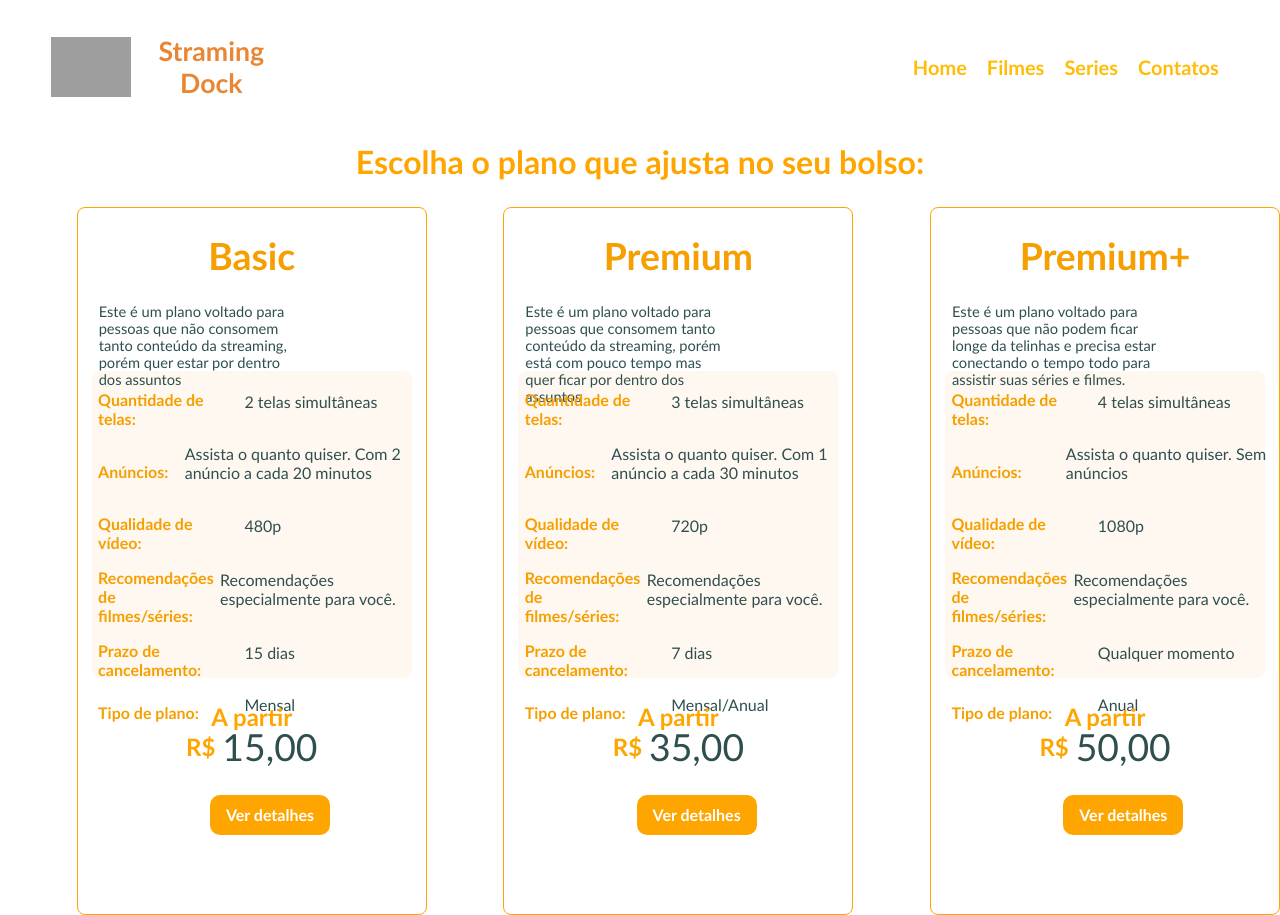
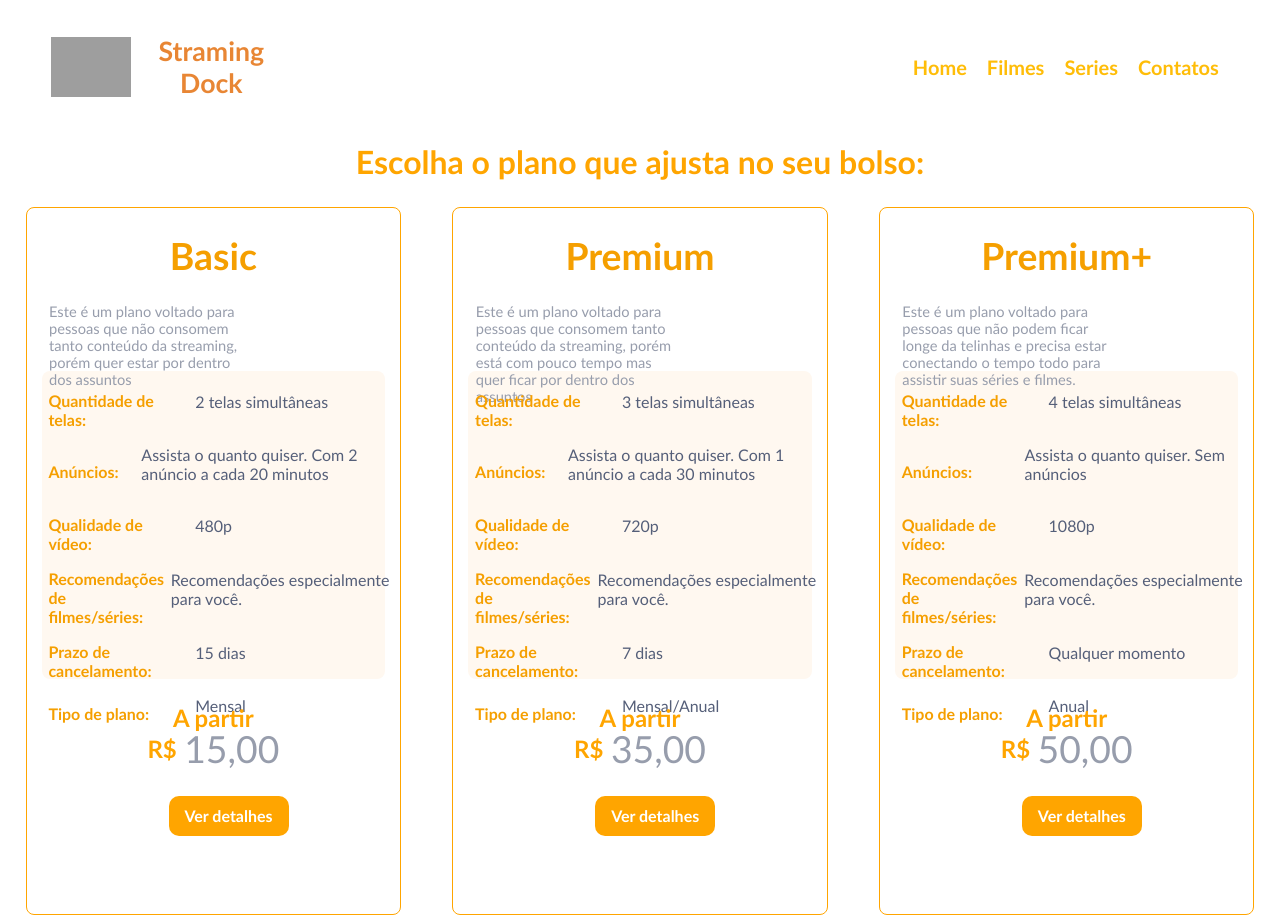
Before and after one commit to JonissonGomes/globotech-react, a React (Create React App) app in the folder streaming-academy/: page / in a window 1280 px wide. Built offline with nearby package versions, Linux system fonts and the light colour scheme; grey boxes are pictures that could not be loaded.

Commit message:
Inserindo um pouco de dinamicidade e alterando cores das letras

```diff
--- a/streaming-academy/src/pages/Home/index.css
+++ b/streaming-academy/src/pages/Home/index.css
@@ -8,6 +8,7 @@
     margin-top: 2%;
     align-content: center;
     margin-bottom: 0;
+    justify-content: center;
 }
 
 .containerBorder {
@@ -16,17 +17,20 @@
     height: 680px;
     border: 1px solid orange;
     border-radius: 8px;
-    margin-left: 6%;
+    margin-left: 2%;
+    margin-right: 2%;
     padding-bottom: 2%;
     transition-duration: 150ms;
 }
 
 .containerBorder:hover {
     width: 480px;
+    height: 680px;
     background-color: rgb(255, 245, 227);
     border: 1px solid rgb(173, 113, 0);
     border-radius: 8px;
-    margin-left: 6%;
+    margin-left: 2%;
+    margin-right: 2%;
     padding-bottom: 2%;
     transition-duration: 150ms;
 }
@@ -45,7 +49,7 @@
     font-weight: 500;
     margin-bottom: 0;
     margin-left: 6%;
-    color: darkslategrey;
+    color: rgb(151, 157, 172);
     cursor: default;
 }
 
@@ -84,7 +88,7 @@
 }
 
 .labelContent {
-    color: darkslategrey;
+    color: rgb(85, 95, 121);
     font-weight: 400;
     text-align: left;
     cursor: default;
@@ -118,7 +122,7 @@
 .price {
     font-size: 28pt;
     font-weight: 400;
-    color: darkslategrey;
+    color: rgb(151, 157, 172);
     margin-left: 2%;
     cursor: default;
 }
```
